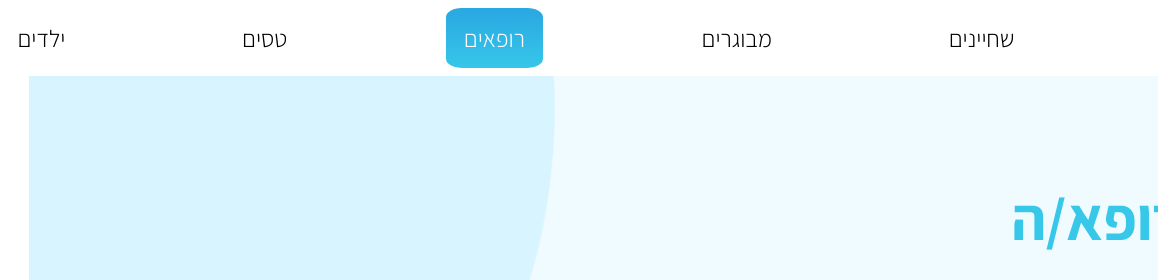
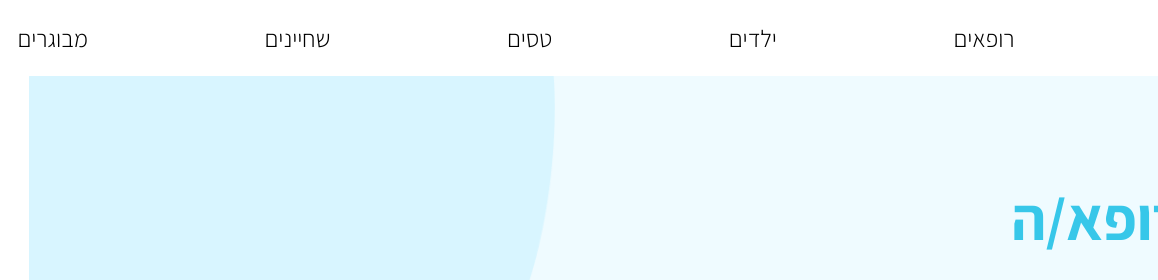
Before and after one commit to Atarame0/Eardoc-Learn-9july, a website: page doctorPage.html in a window 1280 px wide. Shown: the top 280 px of the page, 0-1158 px from the left. Drawn offline with Linux system fonts and the light colour scheme; some packages are replaced by stand-ins of ours; a script that the page names is missing.

Commit message:
Update doctorPage.html

```diff
--- a/doctorPage.html
+++ b/doctorPage.html
@@ -52,27 +52,29 @@
 
 
 
-    <nav>
+ <nav>
         <button id="nav-button" class="btn-mobile hide" onclick="toggleNavBar()">&#9776;</button>
         <div id="mobile-nav" class="sidenav">
             <a href="javascript:void(0)" class="closebtn" onclick="toggleNavBar()">&times;</a>
-            <a href="./swimmers.html">שחיינים</a>
+                        <a href="./doctorPage.html">רופאים</a>
+            <a href="./kidsPage.html">ילדים</a>
+            <a href="./travlerPage.html">טסים</a>
+
+            <a href="./swimmers.html"> שחיינים/ות  </a>
+
             <a href="./adult.html">מבוגרים</a>
-            <a href="./doctorPage.html">רופאים</a>
-            <a href="./travlerPage.html">טסים</a>
-            <a href="./kidsPage.html">ילדים</a>
         </div>
 
         <ul id="main-nav" class="flex-container-nav hide-mobile">
             <li><a href="./Homepage.html"><img src="images/Eardoclogo.png" alt="EardocLogo" style="width: 110%;"></a></li>
+                        <li><a href="./doctorPage.html">רופאים</a></li>
+            <li><a href="./kidsPage.html">ילדים</a></li>
+            <li><a href="./travlerPage.html">טסים</a></li>
+
             <li><a href="./swimmers.html">שחיינים</a></li>
             <li><a href="./adult.html">מבוגרים</a></li>
-            <li  class="chosenCat-nav"><a href="./doctorPage.html" style="color: white;">רופאים</a></li>
-            <li><a href="./travlerPage.html">טסים</a></li>
-            <li><a href="./kidsPage.html">ילדים</a></li>
         </ul>
     </nav>
-        </nav>
 
  <main>
 
```
